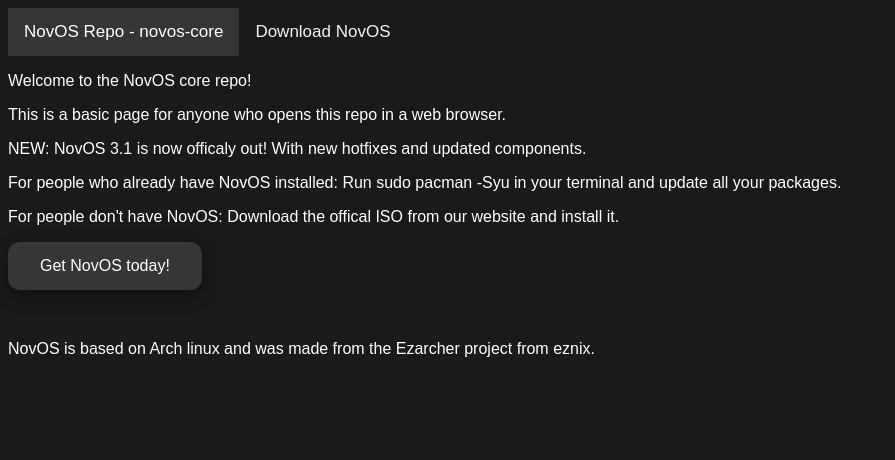
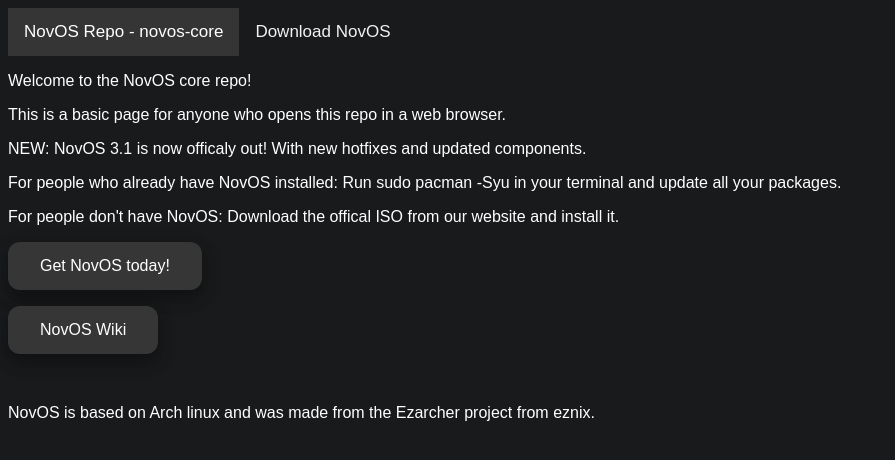
Before and after one commit to NovOS-Linux/novos-core, a plain HTML site: page index.html in a window 1280 px wide. Shown: the whole page, without its empty margins (0-895 px from the left). Drawn offline with Linux system fonts and the light colour scheme.

Commit message:
NovOS 3.2 prep (possible)

```diff
--- a/index.html
+++ b/index.html
@@ -90,5 +90,9 @@ embed[type="application/pdf"] { filter: invert(100%) contrast(90%); }</style></h
   <button type="submit" formaction="https://www.novos.cf/">Get NovOS today!</button>
 </form>
 
+<form>
+  <button type="submit" formaction="https://novos-wiki.novusy.cf/">NovOS Wiki</button>
+</form>
+
 <p>&nbsp;</p>
 <p>NovOS is based on Arch linux and was made from the Ezarcher project from eznix.</p></body></html>
```
Also changed, not shown: 7 other files.
